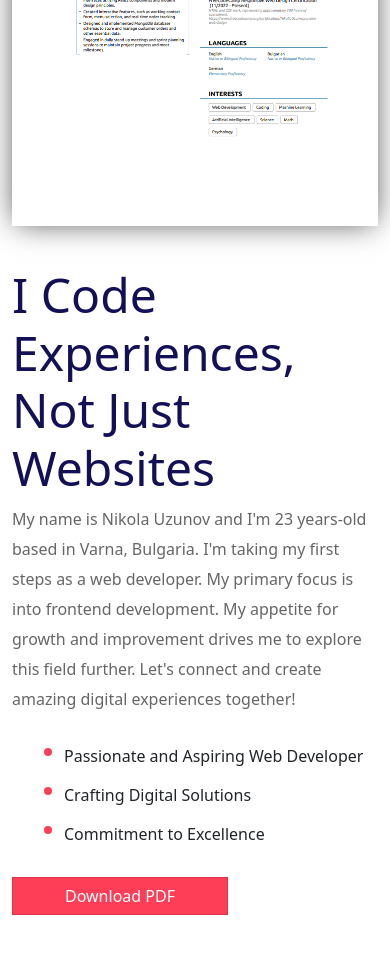
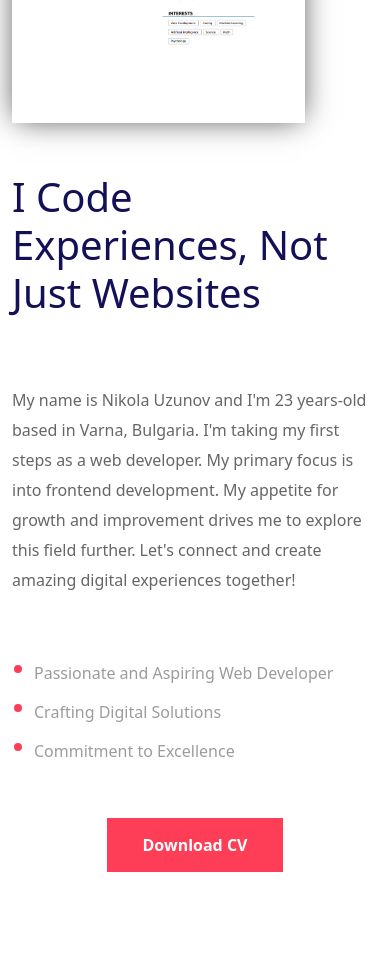
Before and after one commit to Nikolla2000/React-Portfolio-Website, a React (Vite) app in the folder client/: page /about in a window 390 px wide. Shown: the part 840-1793 px from the top of the page. Built offline with nearby package versions, Linux system fonts and the light colour scheme.

Commit message:
CV Section finalize

```diff
--- a/client/src/Components/CV/CvSection.jsx
+++ b/client/src/Components/CV/CvSection.jsx
@@ -23,14 +23,12 @@ const CvSection = () => {
                                     <li>Crafting Digital Solutions</li>
                                     <li>Commitment to Excellence</li>
                                  </ul>
-                                 <Button variant="danger">
-                                    <a
-                                        href="/Nikola'sResume.pdf"
-                                        download="Nikola'sResume.pdf"
-                                        className="download-button">
-                                        Download PDF
-                                    </a>
-                                 </Button>
+                                <a
+                                    href="/Nikola'sResume.pdf"
+                                    download="Nikola'sResume.pdf"
+                                    className="download-button">
+                                    Download CV
+                                </a>
                         </div>
                     </Col>
                 </Row>
--- a/client/src/Components/CV/CvSectionStyles.scss
+++ b/client/src/Components/CV/CvSectionStyles.scss
@@ -7,6 +7,7 @@
         padding: 50px;
         box-shadow: 0px 0px 29px -4px rgba(0,0,0,0.75);
         text-align: center;
+        width: 80%;
 
         img {
             display: inline-block;
@@ -17,22 +18,24 @@
     h2 {
         color: #131058;
         font-size: 3em;
-        margin-top:40px;
+        // margin-top:50px;
     }
 
     p {
         color:#666;
         line-height: 30px;
-        margin-bottom:30px;
+        margin-top:60px;
     }
 
     ul {
+        margin:50px 0 50px -30px;
         list-style: none;
 
         li {
             padding-bottom: 15px;
             padding-left: 20px;
             position: relative;
+            color:#9c9c9c;
 
             &::before {
                 position: absolute;
@@ -46,16 +49,53 @@
             }
         }
     }
+        a {
+            background-color: $primary-pink;
+            border-radius: 0;
+            font-weight: bold;
+            text-decoration: none;
+            color:$primary-white;
+            padding: 15px 36px;
+            margin-top:100px !important;
+            overflow: hidden;
+            transition: all .3s;
+            position: relative;
 
-    button {
-        background-color: $primary-pink;
-        border-radius: 0;
+            &::before {
+                position: absolute;
+                top: 0;
+                left: 0;
+                width: 100%;
+                height: 100%;
+                background: $primary-white;
+                opacity: .3;
+                z-index: 9;
+                content: "";
+                transition: transform .6s;
+                transform: scale3d(1.9,1.4,1) rotate(180deg) translate3d(0,100%,0);
+            }
+            }
+        }
+
+
+@media screen and (max-width: 738px) {
+    .cv-image-wrapper {
+        width: 100%;
+    }
+
+    h2 {
+        font-size:40px !important;
+        margin-top:50px;
+    }
+
+    .about-details-wrapper {
+        display: flex;
+        flex-direction: column;
+        justify-content: center;
 
         a {
-            text-decoration: none;
-            text-transform: capitalize;
-            color:$primary-white;
-            padding: 17px 40px 13px;
+            margin:0 auto;
+            margin-top:-10px !important;
         }
     }
 }
```
